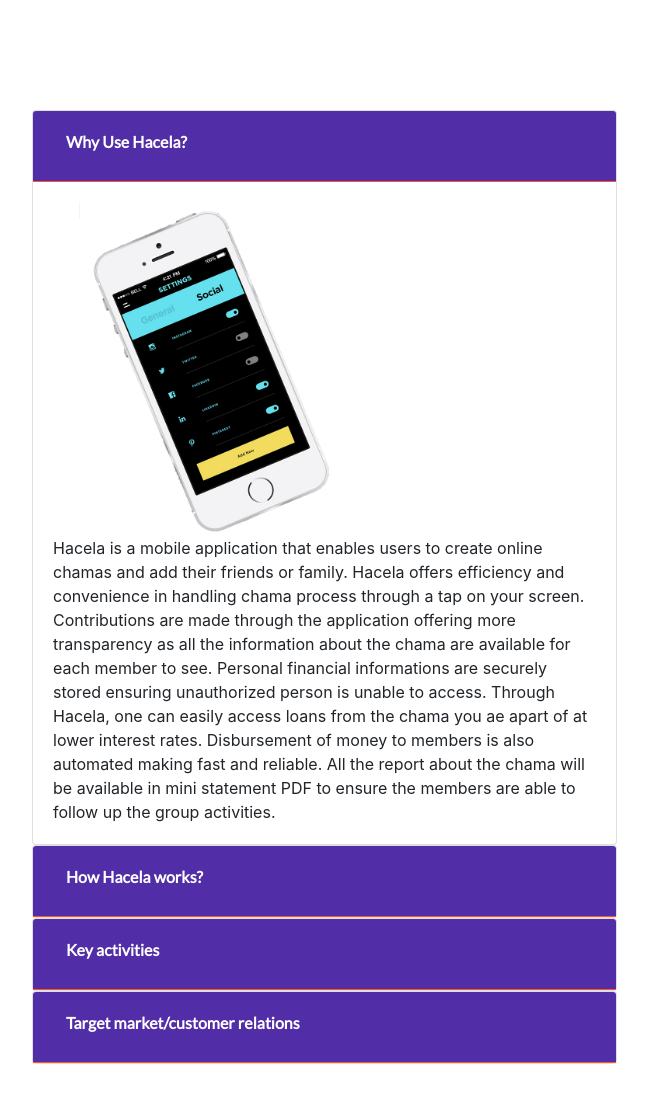
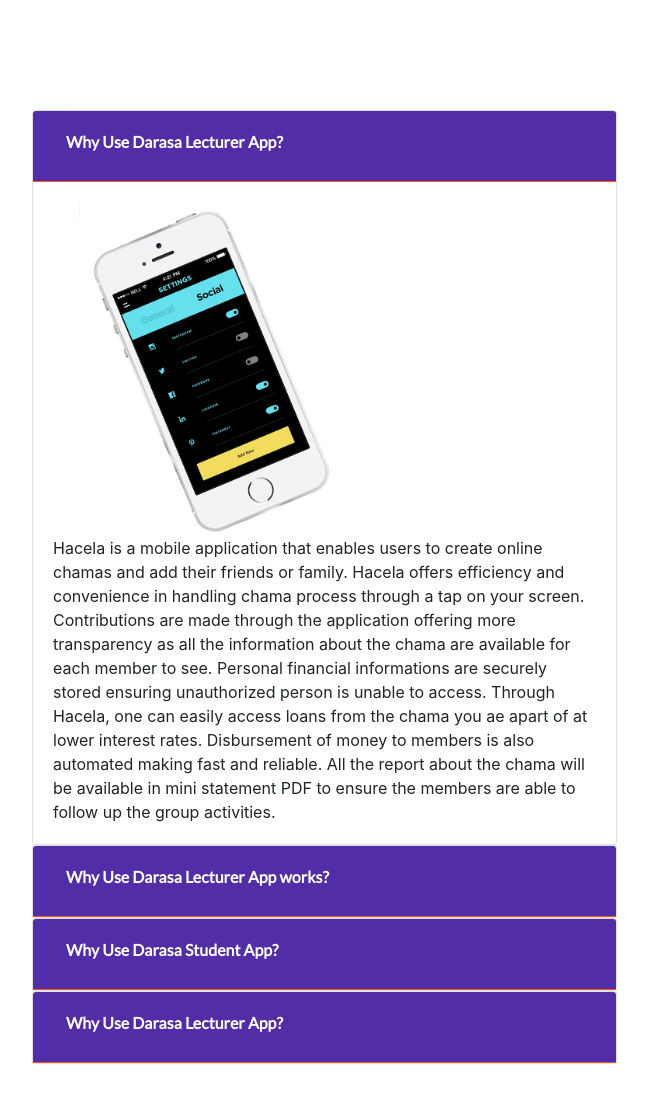
Before and after one commit to Lawrence2018/FAQ, a plain HTML site: page index.html in a window 1280 px wide. Shown: the part 40-1142 px from the top of the page, without its empty margins (38-686 px from the left). Drawn offline with Linux system fonts and the light colour scheme.

Commit message:
word changes

```diff
--- a/index.html
+++ b/index.html
@@ -32,7 +32,7 @@
                               <h5 class="mb-0">
                                 <button class="btn btn-link" data-toggle="collapse" data-target="#collapseOne" aria-expanded="true" aria-controls="collapseOne">
                                   <i class="fa fa-arrow-right"></i>
-                                  Why Use Hacela?
+                                  Why Use Darasa Lecturer App?
                                 </button>
                               </h5>
                             </div>
@@ -55,7 +55,7 @@
                               <h5 class="mb-0">
                                 <button class="btn btn-link collapsed" data-toggle="collapse" data-target="#collapseTwo" aria-expanded="false" aria-controls="collapseTwo">
                                   <i class="fa fa-arrow-right"></i>
-                                  How Hacela works?
+                                  Why Use Darasa Lecturer App works?
                                 </button>
                               </h5>
                             </div>
@@ -75,7 +75,7 @@
                               <h5 class="mb-0">
                                 <button class="btn btn-link collapsed" data-toggle="collapse" data-target="#collapseThree" aria-expanded="false" aria-controls="collapseThree">
                                   <i class="fa fa-arrow-right"></i>
-                                  Key activities
+                                  Why Use Darasa Student App?
                                 </button>
                               </h5>
                             </div>
@@ -95,7 +95,7 @@
                               <h5 class="mb-0">
                                 <button class="btn btn-link collapsed" data-toggle="collapse" data-target="#collapseFourth" aria-expanded="false" aria-controls="collapseThree">
                                   <i class="fa fa-arrow-right"></i>
-                                  Target market/customer relations
+                                  Why Use Darasa Lecturer App?
                                 </button>
                               </h5>
                             </div>
```
